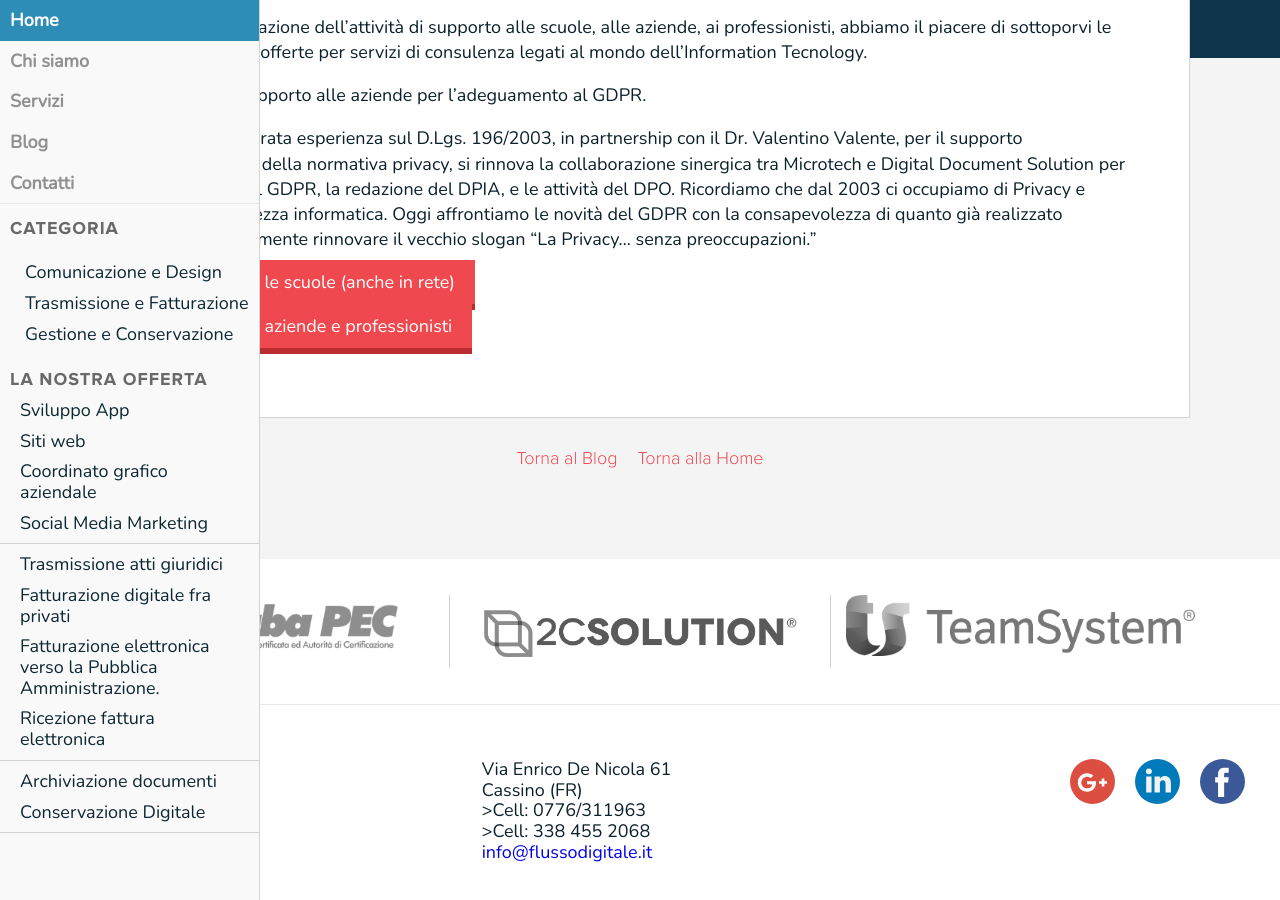
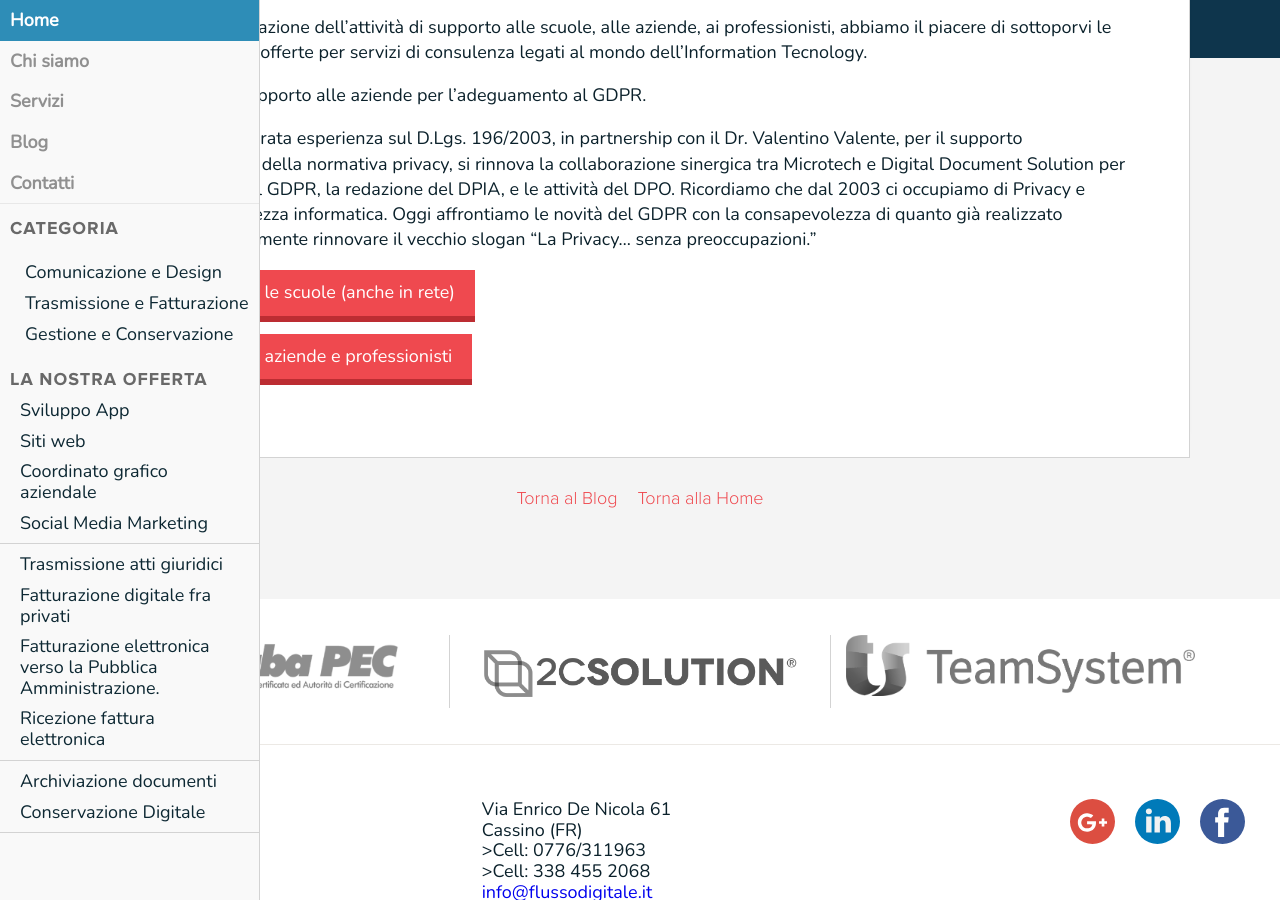
Before and after one commit to flussodigitale/dds, a Jekyll site: the page built from _posts/news/2018-09-05-gdpr-privacy-2018.markdown, in a window 1280 px wide and 900 px high, scrolled down 527 px. Built offline with Jekyll 4.4.1, drawn with Linux system fonts in a browser that asks for light colours; nearby versions of some CDN libraries; some web fonts are replaced; a style sheet for code colours, icons or effects is not loaded.

Commit message:
miglioramento stile bottoni gdpr

```diff
--- a/_posts/news/2018-09-05-gdpr-privacy-2018.markdown
+++ b/_posts/news/2018-09-05-gdpr-privacy-2018.markdown
@@ -28,9 +28,9 @@
 </p>
 
 <p>
-<a class="button" href="http://www.webmicrotech.it/web/images/offerta-scuole.pdf">Offerta per le scuole (anche in rete)</a>
+<a style="display: inline-block;" class="button" href="http://www.webmicrotech.it/web/images/offerta-scuole.pdf">Offerta per le scuole (anche in rete)</a>
 </p>
 
 <p>
-<a class="button" href="http://www.webmicrotech.it/web/images/offerta-aziende.pdf">Offerta per aziende e professionisti</a>
+<a style="display: inline-block;" class="button" href="http://www.webmicrotech.it/web/images/offerta-aziende.pdf">Offerta per aziende e professionisti</a>
 </p>
```
